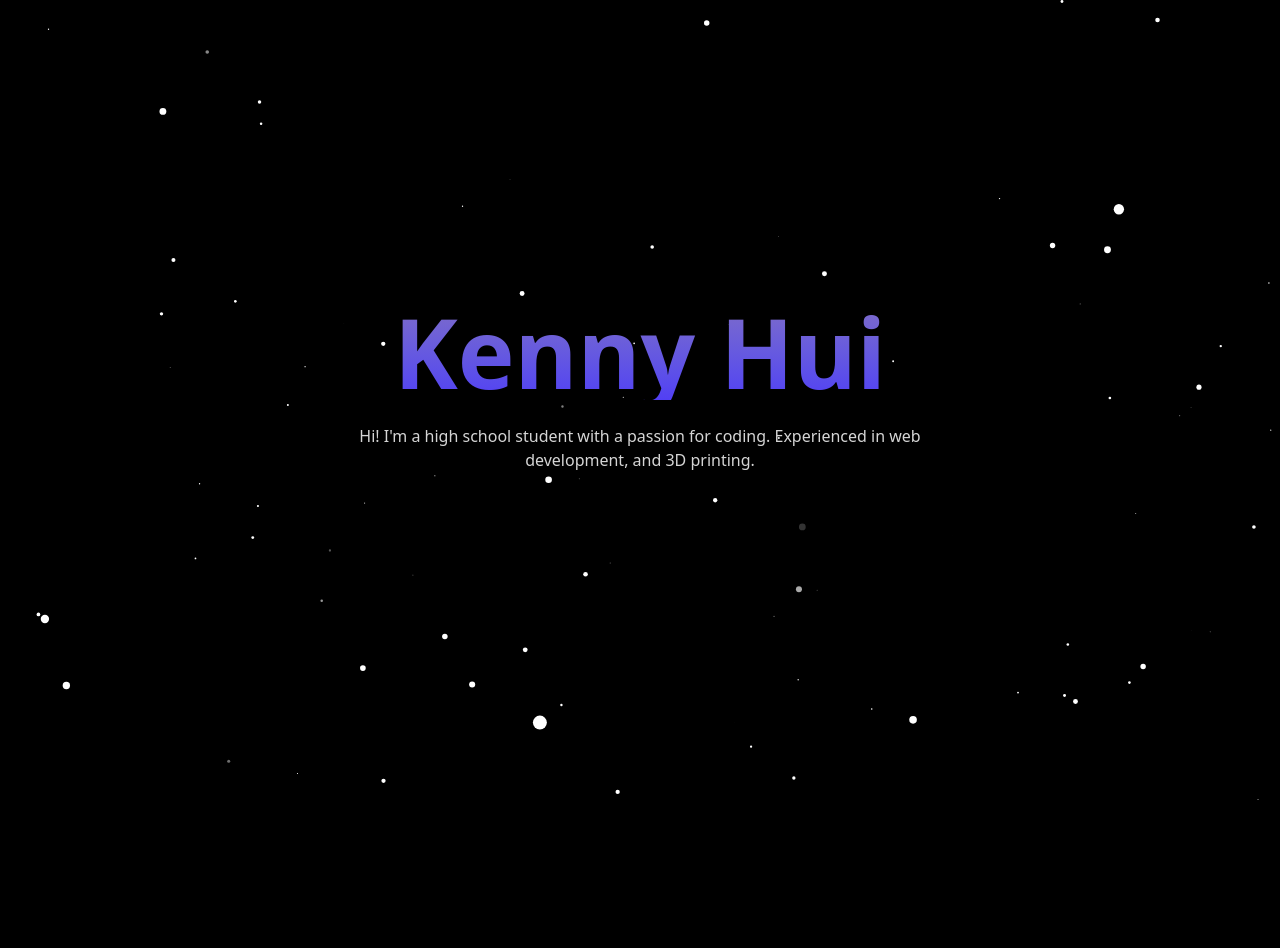
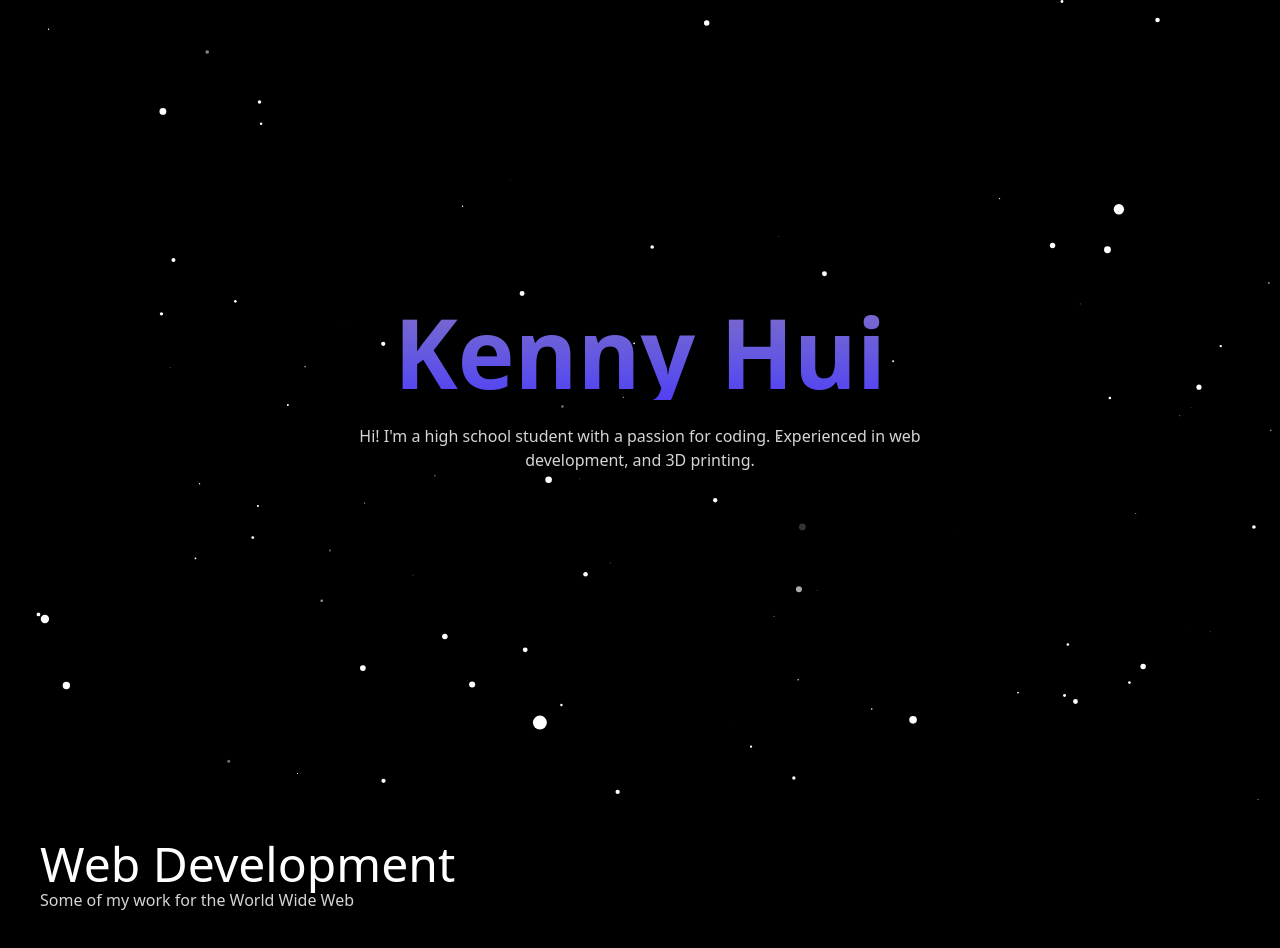
Before and after one commit to khui0/khui0.github.io, a SvelteKit app: page / in a window 1280 px wide. Shown: the top 948 px of the page. Before the commit the page ends 800 px from the top, so only its background shows below. Built offline with nearby package versions, Linux system fonts and the light colour scheme.

Commit message:
Add grid

```diff
--- a/src/routes/+page.svelte
+++ b/src/routes/+page.svelte
@@ -18,9 +18,19 @@
         Kenny Hui
       </h1>
       <p class="py-6 text-neutral-content">
-        Hi! I'm a high school student with a passion for coding. Experienced
-        in web development, and 3D printing.
+        Hi! I'm a high school student with a passion for coding. Experienced in
+        web development, and 3D printing.
       </p>
     </div>
   </div>
 </div>
+
+<div class="m-10">
+  <h2 class="text-5xl">Web Development</h2>
+  <p class="text-neutral-content mb-5">
+    Some of my work for the World Wide Web
+  </p>
+  <div class="grid grid-cols-1 lg:grid-cols-2">
+
+  </div>
+</div>
```
